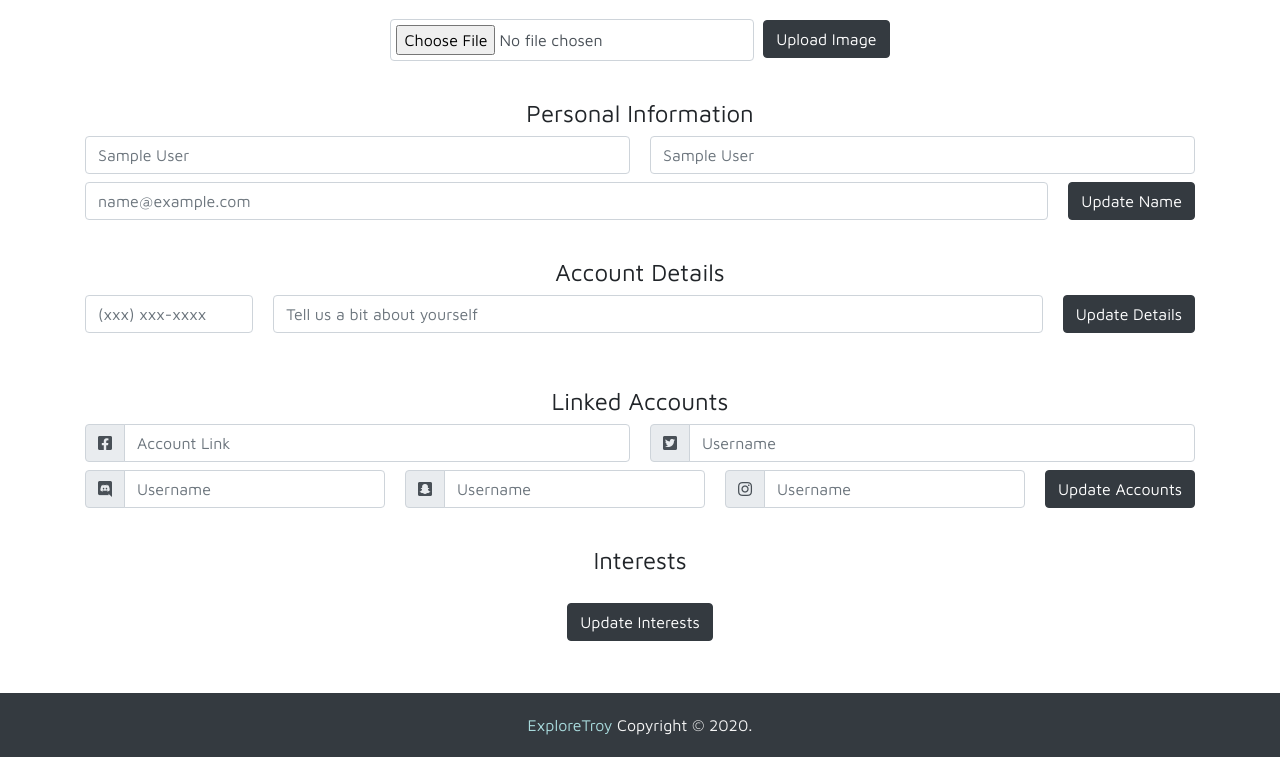
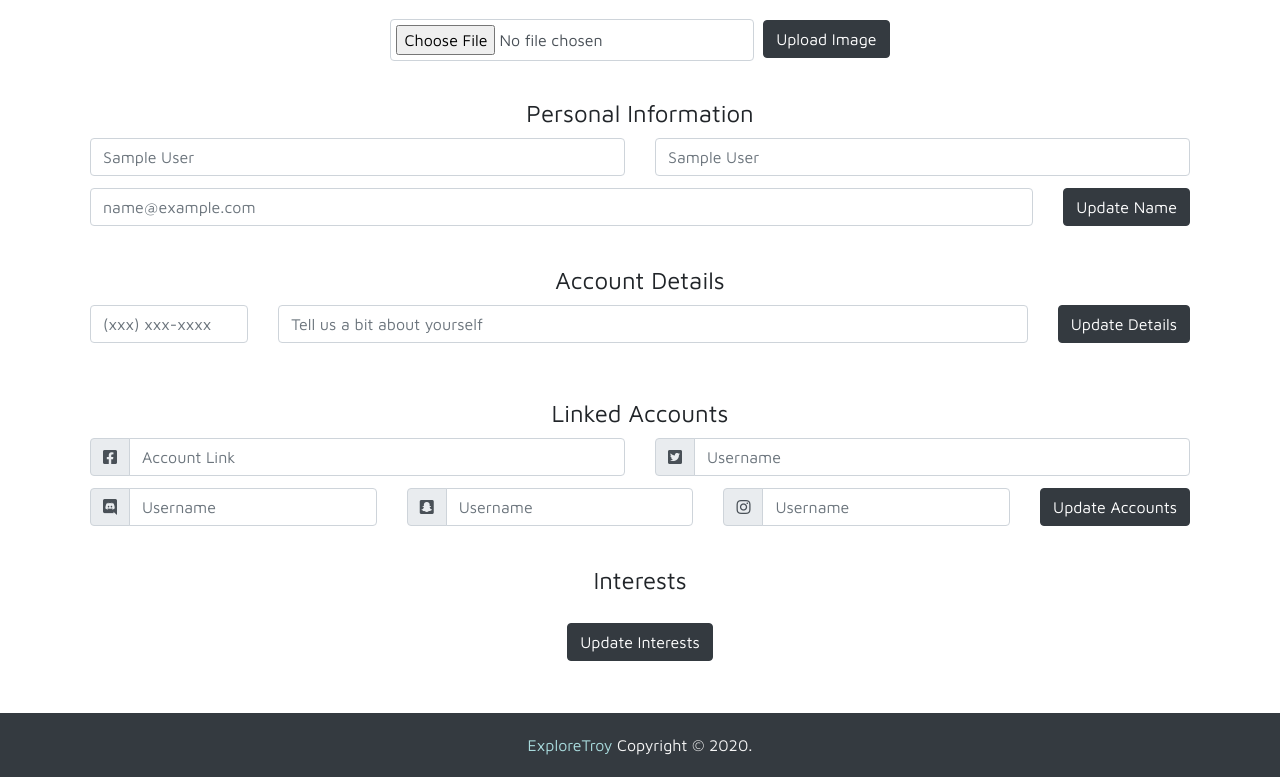
Before and after one commit to ExploreTroy-WebSys/ExploreTroy, a PHP site: page /profile.php in a window 1280 px wide. Shown: the part 272-1049 px from the top of the page. Run offline with PHP 8.4, Linux system fonts and the light colour scheme; the visitor is signed in with stand-in values (Sample User, id 1); data that the repository does not hold is empty; some libraries are stand-ins or nearby versions.

Commit message:
Increased padding of chips

```diff
--- a/assets/master.css
+++ b/assets/master.css
@@ -56,7 +56,7 @@ body {
     border: 2px solid;
     border-radius: 16px;
     margin: 5px;
-    padding: 0 10px;
+    padding: 2px 15px;
     cursor: pointer;
 }
 
@@ -71,7 +71,7 @@ body {
 }
 
 .form-row>[class*=col-] {
-    padding: 0 10px;
+    padding: 2px 15px;
 }
 
 /* Post page */
```
